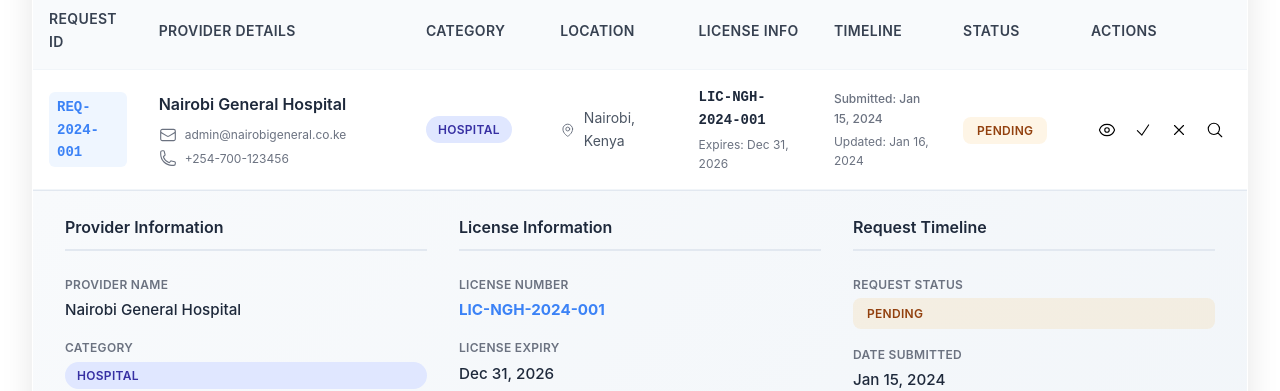
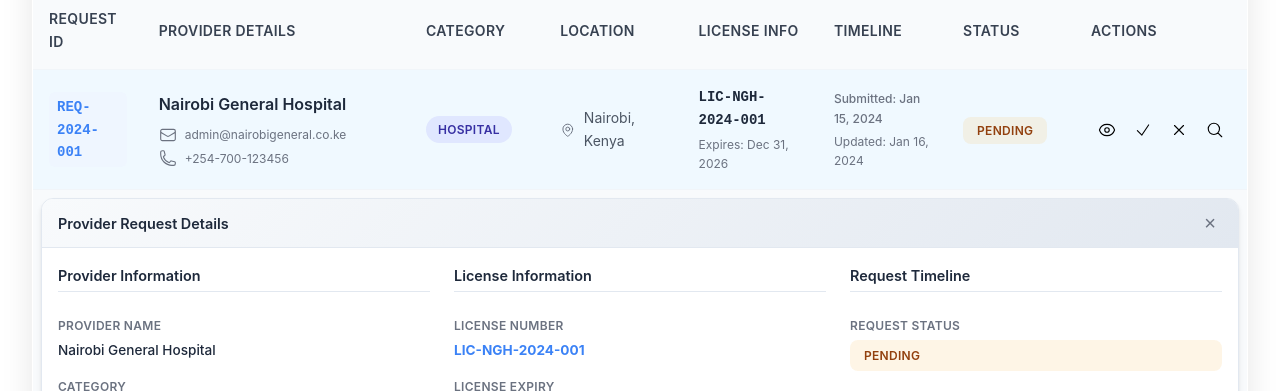
Before and after one commit to markwasilwa/apa-provider-mgmt-portal, a Vue app: page /provider-requests in a window 1280 px wide. Both pictures are taken after a click on the button 1106 px from the left and 538 px from the top of the page. Shown: the part 409-800 px from the top of the page. Built offline with nearby package versions, Linux system fonts and the light colour scheme.

Commit message:
redesigns 12

```diff
--- a/src/components/pages/ProviderRequests.vue
+++ b/src/components/pages/ProviderRequests.vue
@@ -96,7 +96,7 @@
             </thead>
             <tbody>
               <template v-for="request in filteredRequests" :key="request.id">
-                <tr class="request-row">
+                <tr class="request-row" :class="{ 'selected': expandedRequestIds.includes(request.id) }">
                   <td class="td-id">
                     <div class="id-cell">
                       <span class="request-id">{{ request.id }}</span>
@@ -163,6 +163,11 @@
                 <tr v-if="expandedRequestIds.includes(request.id)" class="details-row">
                   <td colspan="8">
                     <div class="inline-details">
+                      <div class="inline-details-header">
+                        <h4 class="inline-details-title">Provider Request Details</h4>
+                        <button class="close-details" @click="expandedRequestIds = expandedRequestIds.filter(id => id !== request.id)">×</button>
+                      </div>
+                      <div class="inline-details-content">
                         <div class="detail-grid">
                           <div class="detail-section">
                             <h4 class="section-title">Provider Information</h4>
@@ -244,6 +249,7 @@
                             <XMarkIcon class="btn-icon" />
                             Reject Request
                           </button>
+                        </div>
                       </div>
                     </div>
                   </td>
@@ -423,7 +429,7 @@ const filteredRequests = computed(() => {
 const viewRequest = (request) => {
   const index = expandedRequestIds.value.indexOf(request.id)
   if (index === -1) {
-    expandedRequestIds.value.push(request.id)
+    expandedRequestIds.value = [request.id]
   } else {
     expandedRequestIds.value.splice(index, 1)
   }
@@ -761,6 +767,10 @@ const showToastMessage = (message) => {
 
 .request-row:hover {
   background: #f8fafc;
+}
+
+.request-row.selected {
+  background-color: #f0f9ff;
 }
 
 /* Table Column Widths */
@@ -1218,25 +1228,72 @@ const showToastMessage = (message) => {
 }
 
 .inline-details {
-  padding: 1.5rem 2rem;
-  border-top: 1px solid #e2e8f0;
+  padding: 0;
+  margin: 0.5rem;
+  background: white;
+  border-radius: 0.75rem;
+  box-shadow: 0 4px 6px -1px rgba(0, 0, 0, 0.1), 0 2px 4px -1px rgba(0, 0, 0, 0.06);
+  overflow: hidden;
+  border: 1px solid #e2e8f0;
+  transition: all 0.2s ease;
+}
+
+.inline-details-header {
+  display: flex;
+  justify-content: space-between;
+  align-items: center;
+  padding: 0.75rem 1rem;
   border-bottom: 1px solid #e2e8f0;
-  background: linear-gradient(135deg, #f8fafc 0%, #f1f5f9 100%);
+  background: linear-gradient(135deg, #f8fafc 0%, #e2e8f0 100%);
+}
+
+.inline-details-title {
+  font-size: 0.9rem;
+  font-weight: 600;
+  color: #1e293b;
+  margin: 0;
+}
+
+.close-details {
+  width: 24px;
+  height: 24px;
+  border: none;
+  background: transparent;
+  color: #6b7280;
+  font-size: 1.25rem;
+  cursor: pointer;
+  border-radius: 0.25rem;
+  transition: all 0.2s ease;
+  display: flex;
+  align-items: center;
+  justify-content: center;
+  padding: 0;
+}
+
+.close-details:hover {
+  background: #f3f4f6;
+  color: #374151;
+}
+
+.inline-details-content {
+  padding: 1rem;
 }
 
 .inline-details .detail-grid {
   grid-template-columns: 1fr 1fr 1fr;
-  gap: 2rem;
+  gap: 1.5rem;
   margin-bottom: 1.5rem;
 }
 
 .inline-details .section-title {
-  font-size: 1rem;
+  font-size: 0.9rem;
   margin-bottom: 0.5rem;
+  padding-bottom: 0.25rem;
+  border-bottom: 1px solid #e2e8f0;
 }
 
 .inline-details .detail-value {
-  font-size: 0.95rem;
+  font-size: 0.85rem;
 }
 
 .inline-actions {
```
Lines whose indentation alone changed are shown as unchanged.
